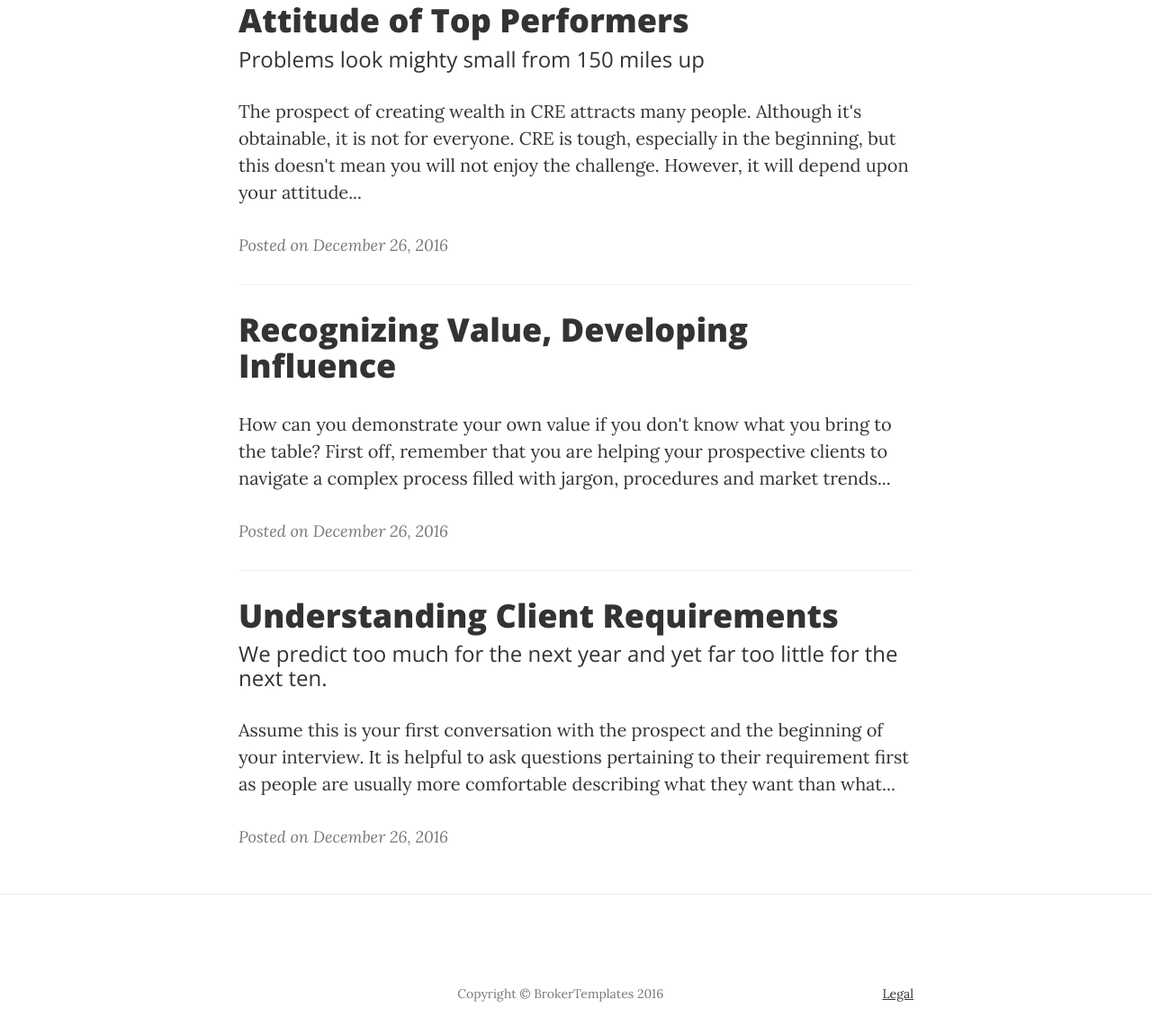
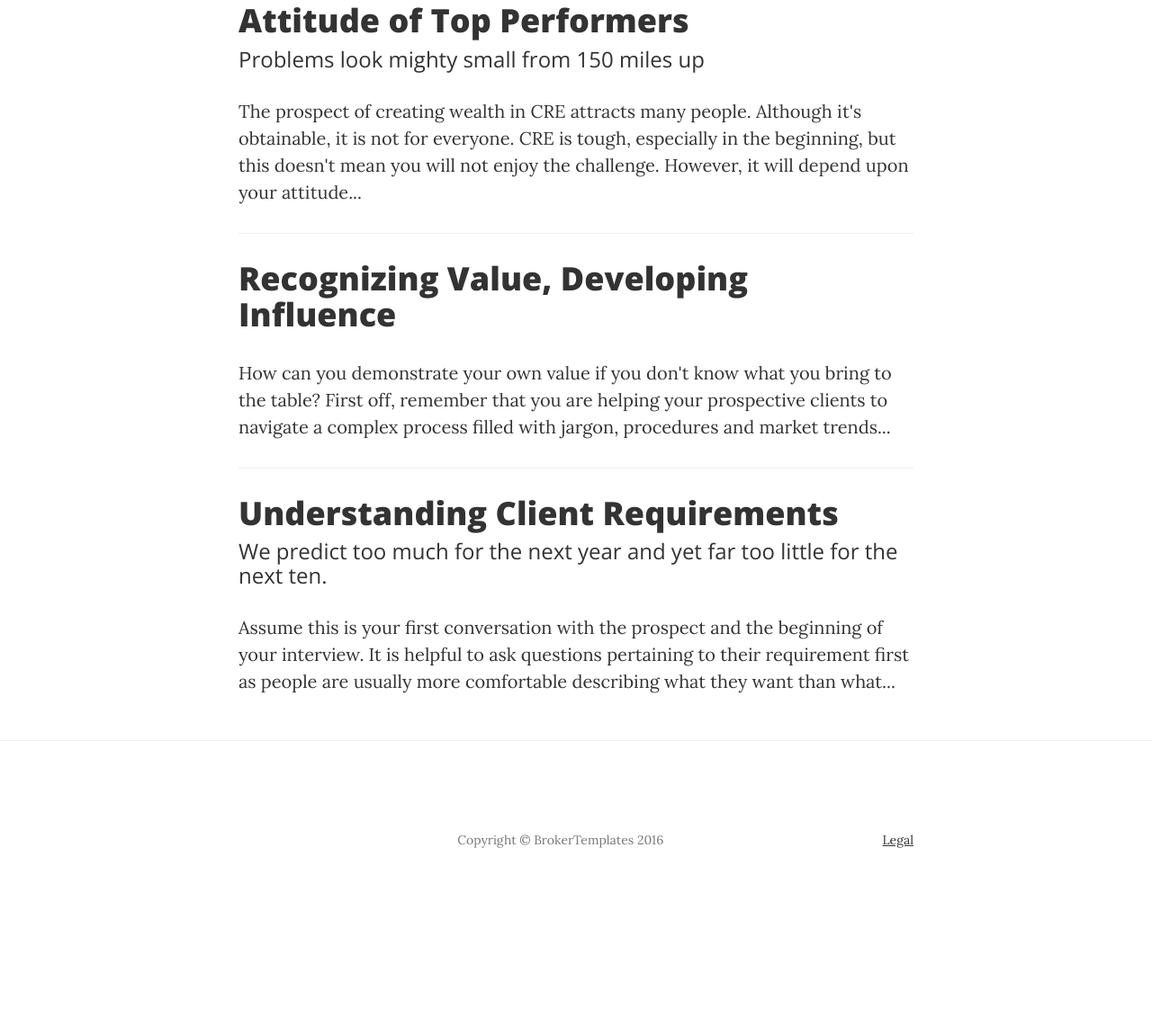
Before and after one commit to deosh/deosh.github.io, a website: page blog/index.html in a window 1280 px wide. Shown: the part 525-1666 px from the top of the page at 90% size. After the commit the page ends 1535 px from the top, so only its background shows below. Drawn offline with nearby package versions, Linux system fonts and the light colour scheme.

Commit message:
removed blog post dates on blog index

```diff
--- a/blog/index.html
+++ b/blog/index.html
@@ -107,7 +107,7 @@
                         </h3>
                         <p>The prospect of creating wealth in CRE attracts many people. Although it's obtainable, it is not for everyone. CRE is tough, especially in the beginning, but this doesn't mean you will not enjoy the challenge. However, it will depend upon your attitude...</p>
                     </a>
-                    <p class="post-meta">Posted on December 26, 2016</p>
+
                 </div>
                 <hr>
                 <div class="post-preview">
@@ -117,7 +117,7 @@
                         </h2>
                         <p>How can you demonstrate your own value if you don't know what you bring to the table? First off, remember that you are helping your prospective clients to navigate a complex process filled with jargon, procedures and market trends...</p>
                     </a>
-                    <p class="post-meta">Posted on December 26, 2016</p>
+
                 </div>
                 <hr>
                 <div class="post-preview">
@@ -130,7 +130,7 @@
                         </h3>
                         <p>Assume this is your first conversation with the prospect and the beginning of your interview. It is helpful to ask questions pertaining to their requirement first as people are usually more comfortable describing what they want than what...</p>
                     </a>
-                    <p class="post-meta">Posted on December 26, 2016</p>
+
                 </div>
 
                 <!-- Pager -->
```
